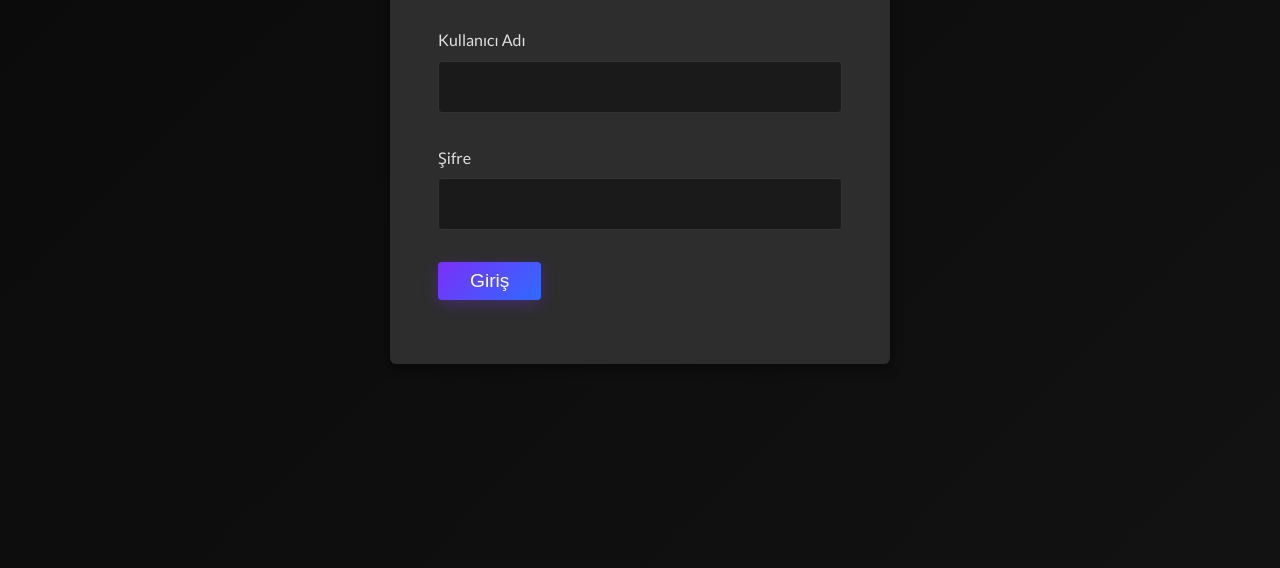
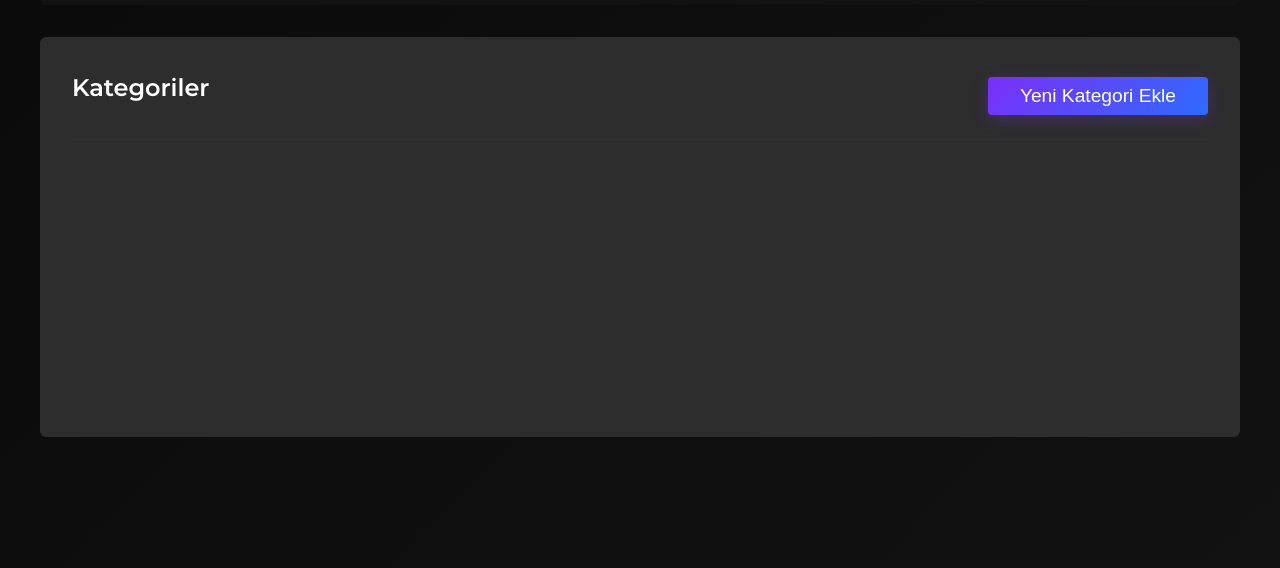
Before and after one commit to albinobrokoli/kutuphane.sinirbilimportali.org, a plain HTML site: page admin.html in a window 1280 px wide. Shown: the part 232-800 px from the top of the page. Drawn offline with Linux system fonts and the light colour scheme; no server answers.

Commit message:
Update admin.html

```diff
--- a/admin.html
+++ b/admin.html
@@ -241,6 +241,10 @@
         window.categories = [];
         window.resources = [];
 
+        // Admin kimlik bilgileri
+        window.ADMIN_USERNAME = 'admin';
+        window.ADMIN_PASSWORD = 'sinirbilim2025';
+
         // Firebase'den verileri yükle
         function loadFromFirebase() {
             console.log("Kategoriler doğrudan Firebase'den yükleniyor...");
@@ -253,6 +257,12 @@
                         return { ...value, id: key };
                     });
                     console.log("Kategoriler yüklendi:", window.categories.length);
+
+                    // Admin panelindeki kategorileri güncelle
+                    if (typeof renderCategories === 'function') {
+                        renderCategories();
+                        updateCategoryFilters();
+                    }
                 } else {
                     console.log("Kategoriler bulunamadı");
                 }
@@ -266,15 +276,36 @@
                         return { ...value, id: key };
                     });
                     console.log("Kaynaklar yüklendi:", window.resources.length);
+
+                    // Admin panelindeki kaynakları güncelle
+                    if (typeof renderResources === 'function') {
+                        renderResources();
+                    }
                 } else {
                     console.log("Kaynaklar bulunamadı");
                 }
             });
         }
 
-        // Sayfa yüklendiğinde verileri yükle
+        // Otomatik giriş fonksiyonu
+        function autoLogin() {
+            console.log("Otomatik giriş yapılıyor...");
+            localStorage.setItem('adminLoggedIn', 'true');
+
+            const loginSection = document.getElementById('login-section');
+            const dashboardSection = document.getElementById('dashboard-section');
+
+            if (loginSection && dashboardSection) {
+                loginSection.classList.add('hidden');
+                dashboardSection.classList.remove('hidden');
+                console.log("Admin paneline giriş yapıldı");
+            }
+        }
+
+        // Sayfa yüklendiğinde verileri yükle ve otomatik giriş yap
         document.addEventListener('DOMContentLoaded', function() {
             loadFromFirebase();
+            setTimeout(autoLogin, 500); // Sayfanın yüklenmesi için biraz zaman ver
         });
     </script>
 
```
